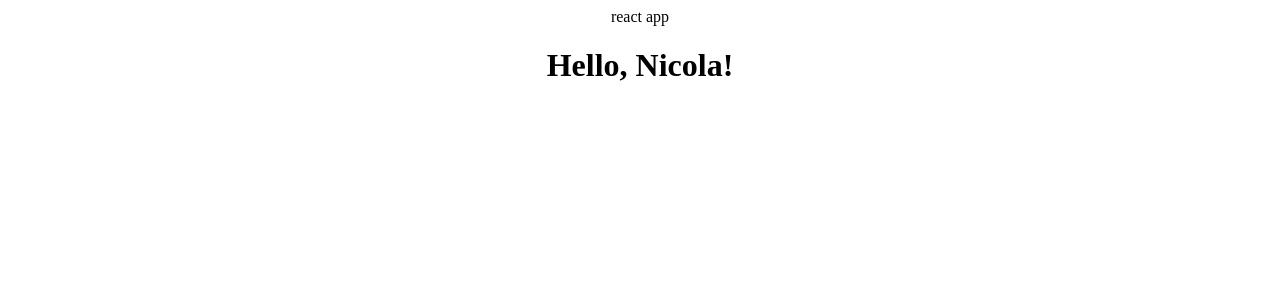
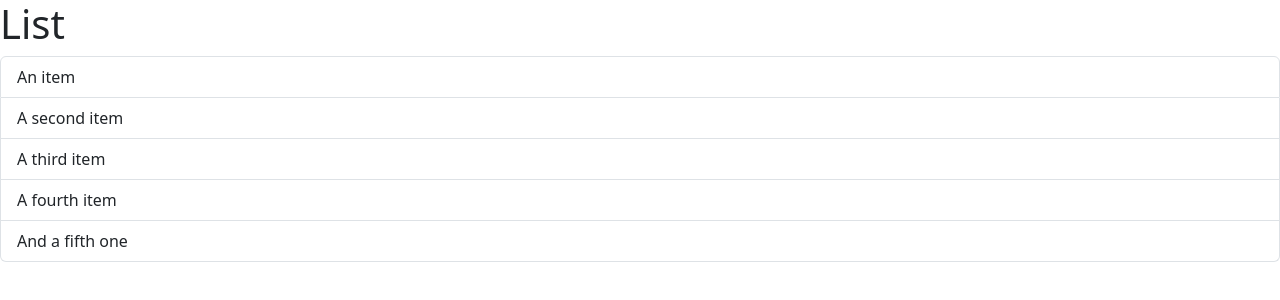
Before and after one commit to PirottaNicola/IT_Knowledge, a React (Create React App) app in the folder REACT/personal-training/: page / in a window 1280 px wide. Shown: the top 300 px of the page. Built offline with nearby package versions, Linux system fonts and the light colour scheme.

Commit message:
new ListGroup component using Bootstrap

```diff
--- a/REACT/personal-training/package.json
+++ b/REACT/personal-training/package.json
@@ -6,6 +6,7 @@
     "@testing-library/jest-dom": "^5.17.0",
     "@testing-library/react": "^13.4.0",
     "@testing-library/user-event": "^13.5.0",
+    "bootstrap": "^5.3.2",
     "react": "^18.2.0",
     "react-dom": "^18.2.0",
     "react-scripts": "5.0.1",
--- a/REACT/personal-training/src/App.css
+++ /dev/null
@@ -1,3 +0,0 @@
-.App {
-  text-align: center;
-}
--- a/REACT/personal-training/src/App.js
+++ b/REACT/personal-training/src/App.js
@@ -1,11 +1,9 @@
-import './App.css';
-import Message from './components/Message';
+import ListGroup from "./components/ListGroup";
 
 function App() {
   return (
     <div className="App">
-      react app
-      <Message />
+      <ListGroup />
     </div>
   );
 }
--- /dev/null
+++ b/REACT/personal-training/src/components/ListGroup.js
@@ -0,0 +1,14 @@
+function ListGroup() {
+    return <>
+        <h1>List</h1>
+        <ul class="list-group">
+            <li class="list-group-item">An item</li>
+            <li class="list-group-item">A second item</li>
+            <li class="list-group-item">A third item</li>
+            <li class="list-group-item">A fourth item</li>
+            <li class="list-group-item">And a fifth one</li>
+        </ul>
+    </>
+}
+
+export default ListGroup;
--- a/REACT/personal-training/src/index.js
+++ b/REACT/personal-training/src/index.js
@@ -1,7 +1,7 @@
+import 'bootstrap/dist/css/bootstrap.css';
 import React from 'react';
 import ReactDOM from 'react-dom/client';
 import App from './App';
-import './index.css';
 
 const root = ReactDOM.createRoot(document.getElementById('root'));
 root.render(
```
Also changed, not shown: REACT/personal-training/src/index.css (deleted), 1 other file (tests, documents, lock files or other folders).
